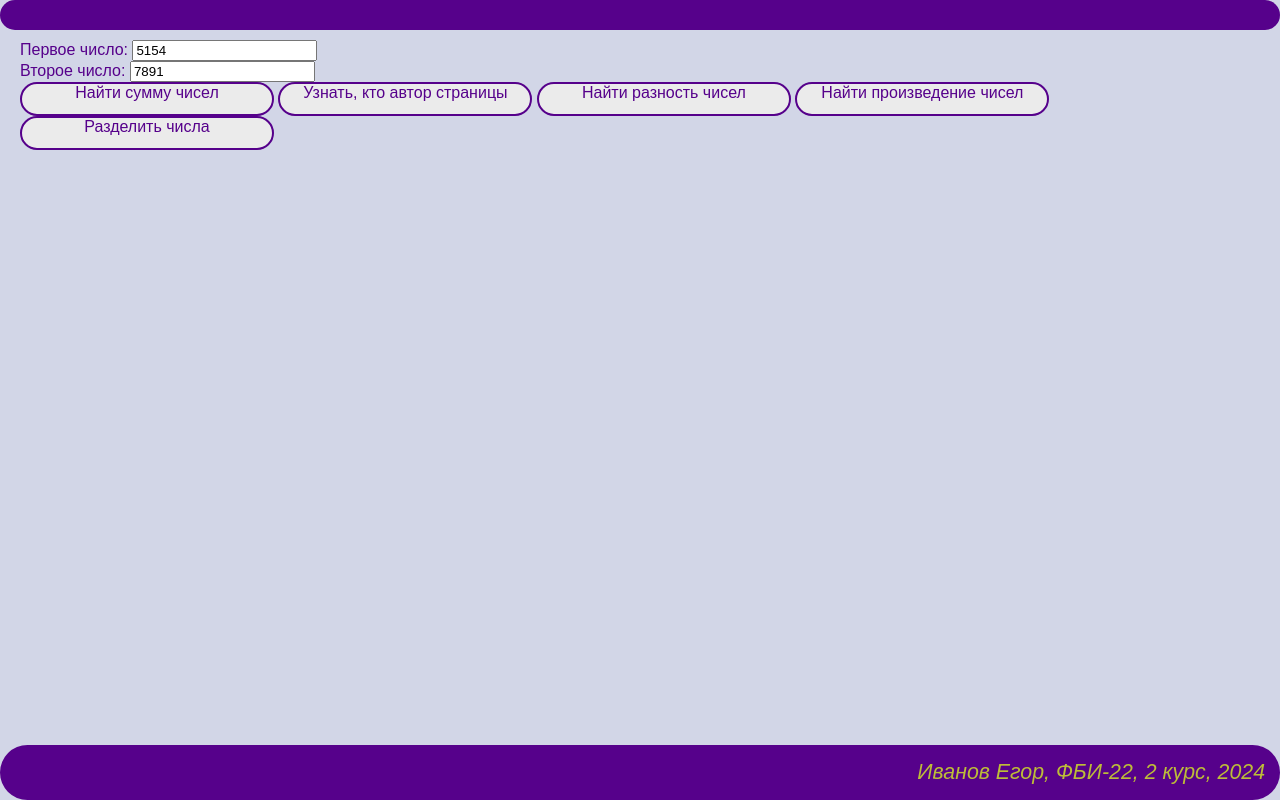
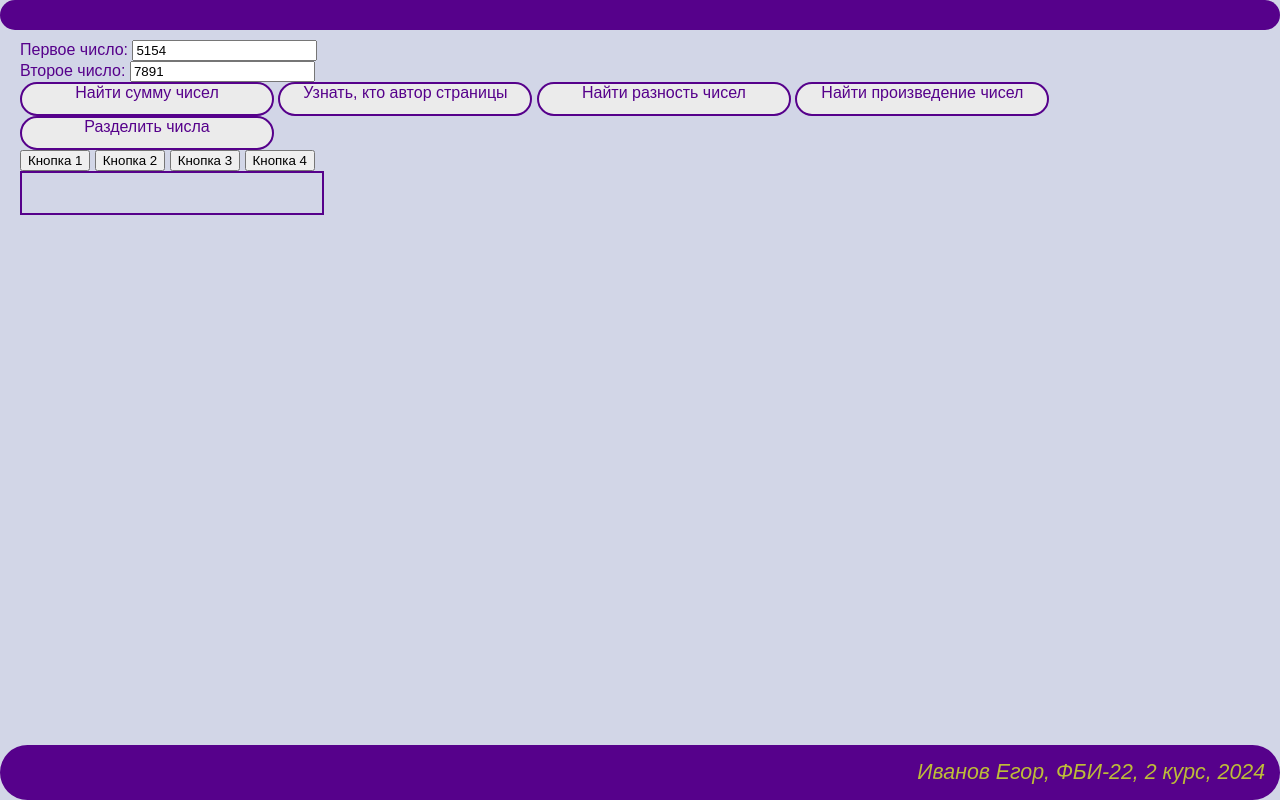
Before and after one commit to yngmzleen/web-labs, a plain HTML site: page lab5/arithmetic.html in a window 1280 px wide. Drawn offline with Linux system fonts and the light colour scheme.

Commit message:
Изменение блока

```diff
--- a/lab5/arithmetic.html
+++ b/lab5/arithmetic.html
@@ -59,6 +59,14 @@
             let hello = 'Приветствую вас на моей странице!\nСюда заходят такие люди, как: оуджи буда, Глеб и...'
             alert(hello);
         }
+
+        function changeOutput(buttonNum, backColor, textColor, borderRad) {
+            let output = document.getElementById('output');
+            output.innerHTML = 'Нажата кнопка' + buttonNum;
+            output.style.backgroundColor = backColor;
+            output.style.color = textColor;
+            output.style.borderRadius = borderRad;
+        }
     </script>
 
     <style>
@@ -71,6 +79,12 @@
             cursor: pointer;
             border-radius: 30px;
             text-align: center;
+        }
+
+        #output {
+            border: 2px solid;
+            width: 300px;
+            height: 40px;
         }
     </style>
 </head>
@@ -87,6 +101,15 @@
         <div class="message" onclick="showDif()">Найти разность чисел</div>
         <div class="message" onclick="showPr()">Найти произведение чисел</div>
         <div class="message" onclick="showDel()">Разделить числа</div>
+
+        <div>
+            <input type="button" value="Кнопка 1" onclick="changeOutput(1, 'yellow', 'red', '10px')">
+            <input type="button" value="Кнопка 2" onclick="changeOutput(2, 'black', 'lime', '20px')">
+            <input type="button" value="Кнопка 3" onclick="changeOutput(3, 'purple', 'yellow', '30px')">
+            <input type="button" value="Кнопка 4" onclick="changeOutput(4, 'orange', 'blue', '50px')">
+        </div>
+
+        <div id="output"></div>
     </main>
 
     <footer onclick="showHello()">
```
Lines whose indentation alone changed are shown as unchanged.
